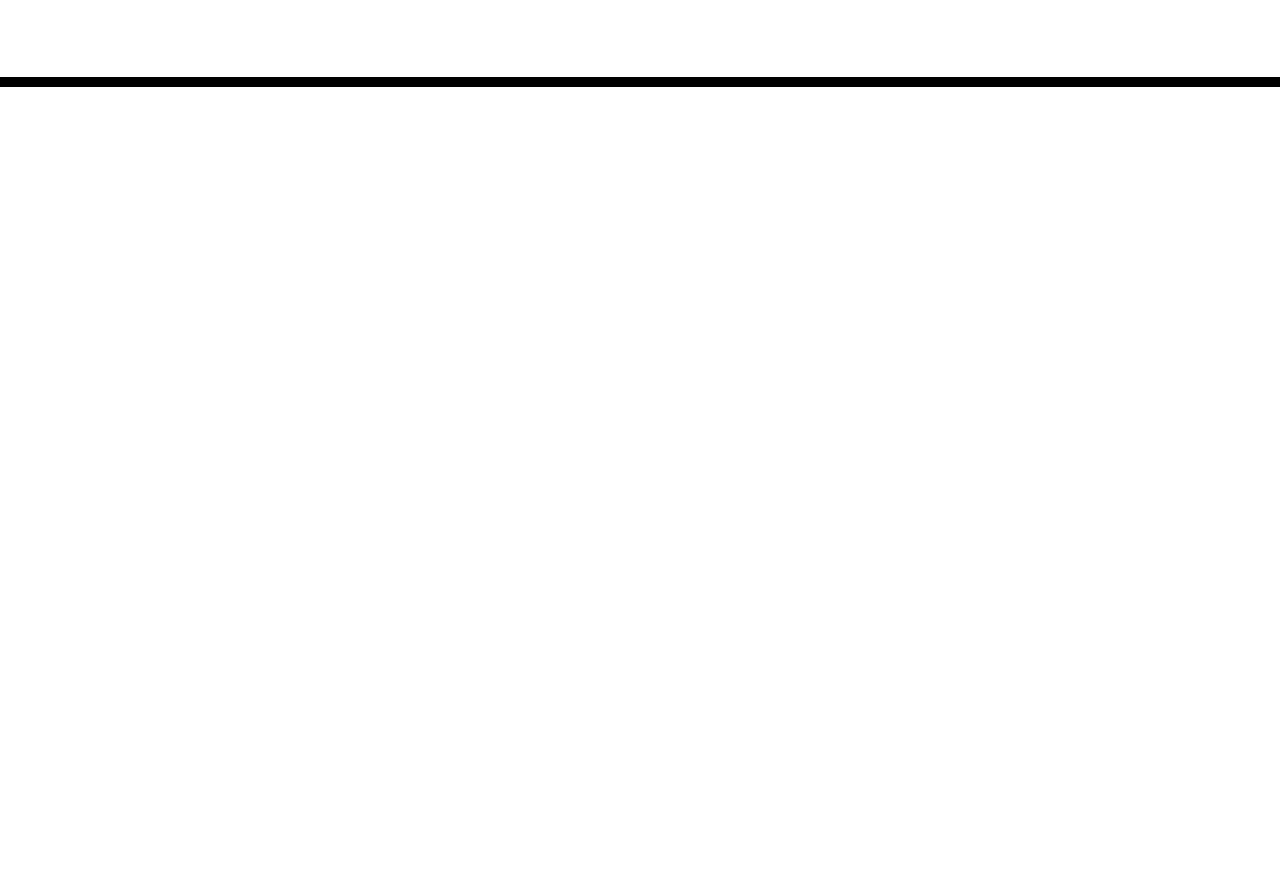
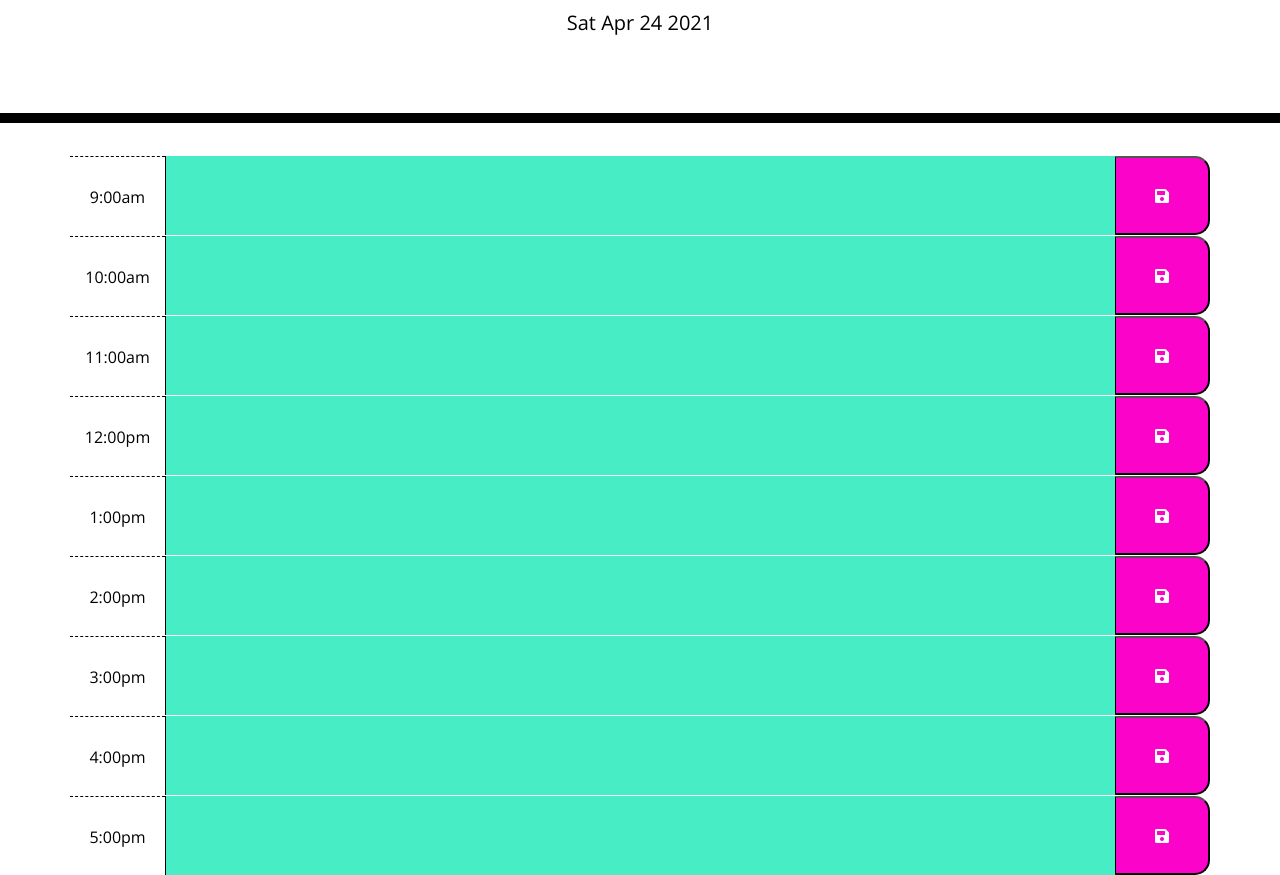
Before and after one commit to crossigarcia/day-planner, a plain HTML site: page index.html in a window 1280 px wide. Shown: the part 181-1056 px from the top of the page. Before the commit the page ends 800 px from the top, so only its background shows below. Drawn offline with nearby package versions, Linux system fonts and the light colour scheme.

Commit message:
added color coding through css

```diff
--- a/assets/script.js
+++ b/assets/script.js
@@ -0,0 +1,39 @@
+$(document).ready(function() {
+   $('.saveBtn').on('click', function(){
+
+      const time = $(this).attr('id');
+
+      const text = $(this).siblings('.description').val();
+
+      localStorage.setItem(time, text);
+
+   });
+
+   //grab from localStorage and populate the text area with correct time/text
+
+   for (let i = 9; i <= 17; i++) {
+      $(`#${i}`).siblings('.description').val(localStorage.getItem(`${i}`));
+   }
+
+   $('#currentDay').text(new Date().toDateString());
+
+   let currentTime = new Date().getHours();
+   console.log(currentTime);
+
+   for (let i = 9; i <=17; i++) {
+      let timeId = $('.saveBtn').attr(`#${i}`);
+      console.log(timeId);
+
+      if (currentTime < timeId) {
+         $('.description').addClass('past');
+      } else if (currentTime = timeId) {
+         $('.description').addClass('present');
+      } else {
+         $('.description').addClass('future');
+      }
+   }
+
+
+
+
+});
--- a/assets/style.css
+++ b/assets/style.css
@@ -40,20 +40,21 @@ textarea{
   background-color: #ffffff;
   color: #000000;
   border-top: 1px dashed #000000;
+  padding: 2rem 0 0 0;
 }
 
 .past {
-  background-color: #d3d3d3;
+  background-color: #f0ccdb;
   color: white;
 }
 
 .present {
-  background-color: #ff6961;
+  background-color: #ff1476;
   color: white;
 }
 
 .future {
-  background-color: #77dd77;
+  background-color: #47edc4;
   color: white;
 }
 
@@ -61,7 +62,7 @@ textarea{
   border-left: 1px solid black;
   border-top-right-radius: 15px;
   border-bottom-right-radius: 15px;
-  background-color: #06AED5;
+  background-color: #fc03ca;
   color: white;
 }
 
--- a/index.html
+++ b/index.html
@@ -28,8 +28,53 @@
       <p class="lead">A simple calendar app for scheduling your work day</p>
       <p id="currentDay" class="lead"></p>
     </header>
-    <div id="time-blocks" class="container">
+    <div class="container">
       <!-- Timeblocks go here -->
+      <div class="row time-block">
+        <div class="col-1 hour">9:00am</div>
+        <textarea class="col-10 description"></textarea>
+        <button class="col-1 saveBtn" id="9"><i class="fas fa-save"></i></button>
+      </div>
+      <div class="row time-block">
+        <div class="col-1 hour">10:00am</div>
+        <textarea class="col-10 description"></textarea>
+        <button class="col-1 saveBtn" id="10"><i class="fas fa-save"></i></button>
+      </div>
+      <div class="row time-block">
+        <div class="col-1 hour">11:00am</div>
+        <textarea class="col-10 description"></textarea>
+        <button class="col-1 saveBtn" id="11"><i class="fas fa-save"></i></button>
+      </div>
+      <div class="row time-block">
+        <div class="col-1 hour">12:00pm</div>
+        <textarea class="col-10 description"></textarea>
+        <button class="col-1 saveBtn" id="12"><i class="fas fa-save"></i></button>
+      </div>
+      <div class="row time-block">
+        <div class="col-1 hour">1:00pm</div>
+        <textarea class="col-10 description"></textarea>
+        <button class="col-1 saveBtn" id="13"><i class="fas fa-save"></i></button>
+      </div>
+      <div class="row time-block">
+        <div class="col-1 hour">2:00pm</div>
+        <textarea class="col-10 description"></textarea>
+        <button class="col-1 saveBtn" id="14"><i class="fas fa-save"></i></button>
+      </div>
+      <div class="row time-block">
+        <div class="col-1 hour">3:00pm</div>
+        <textarea class="col-10 description"></textarea>
+        <button class="col-1 saveBtn" id="15"><i class="fas fa-save"></i></button>
+      </div>
+      <div class="row time-block">
+        <div class="col-1 hour">4:00pm</div>
+        <textarea class="col-10 description"></textarea>
+        <button class="col-1 saveBtn" id="16"><i class="fas fa-save"></i></button>
+      </div>
+      <div class="row time-block">
+        <div class="col-1 hour">5:00pm</div>
+        <textarea class="col-10 description"></textarea>
+        <button class="col-1 saveBtn" id="17"><i class="fas fa-save"></i></button>
+      </div>
     </div>
 
     <script src="https://code.jquery.com/jquery-3.4.1.min.js"></script>
```
